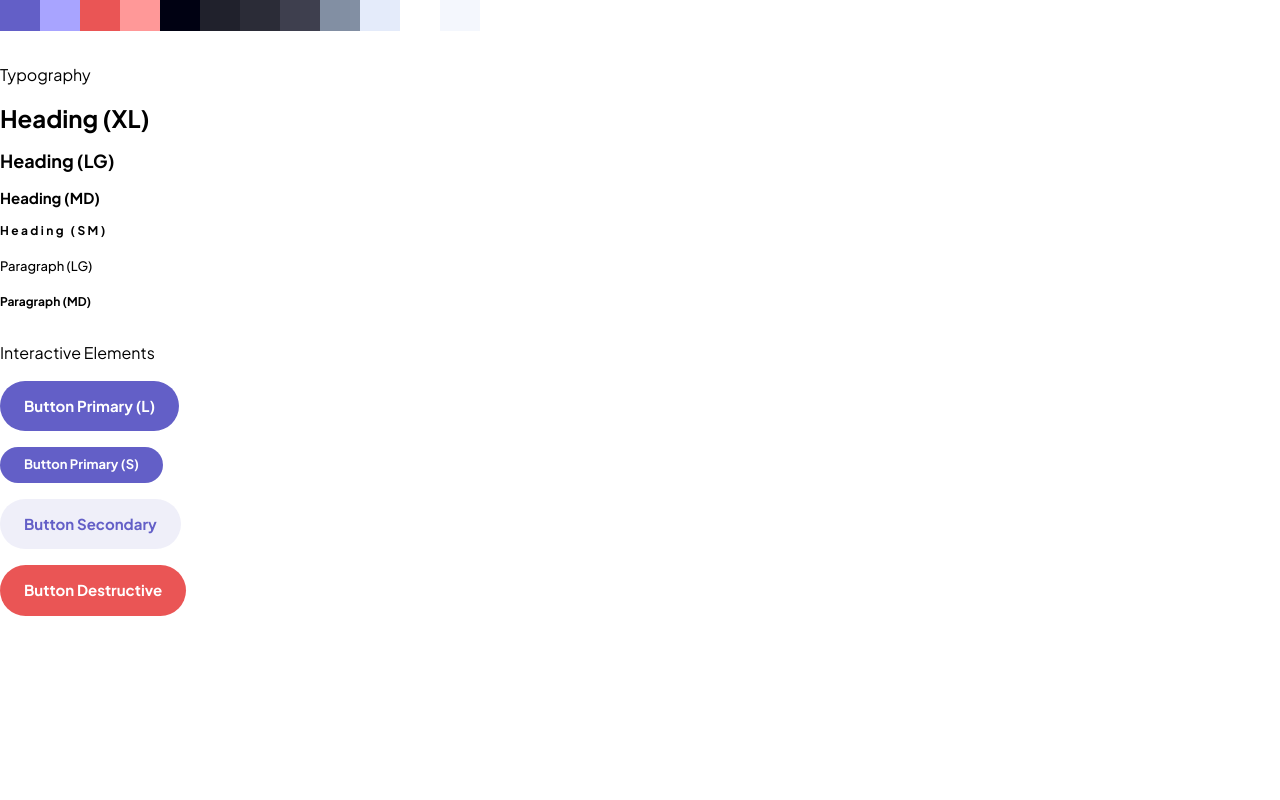
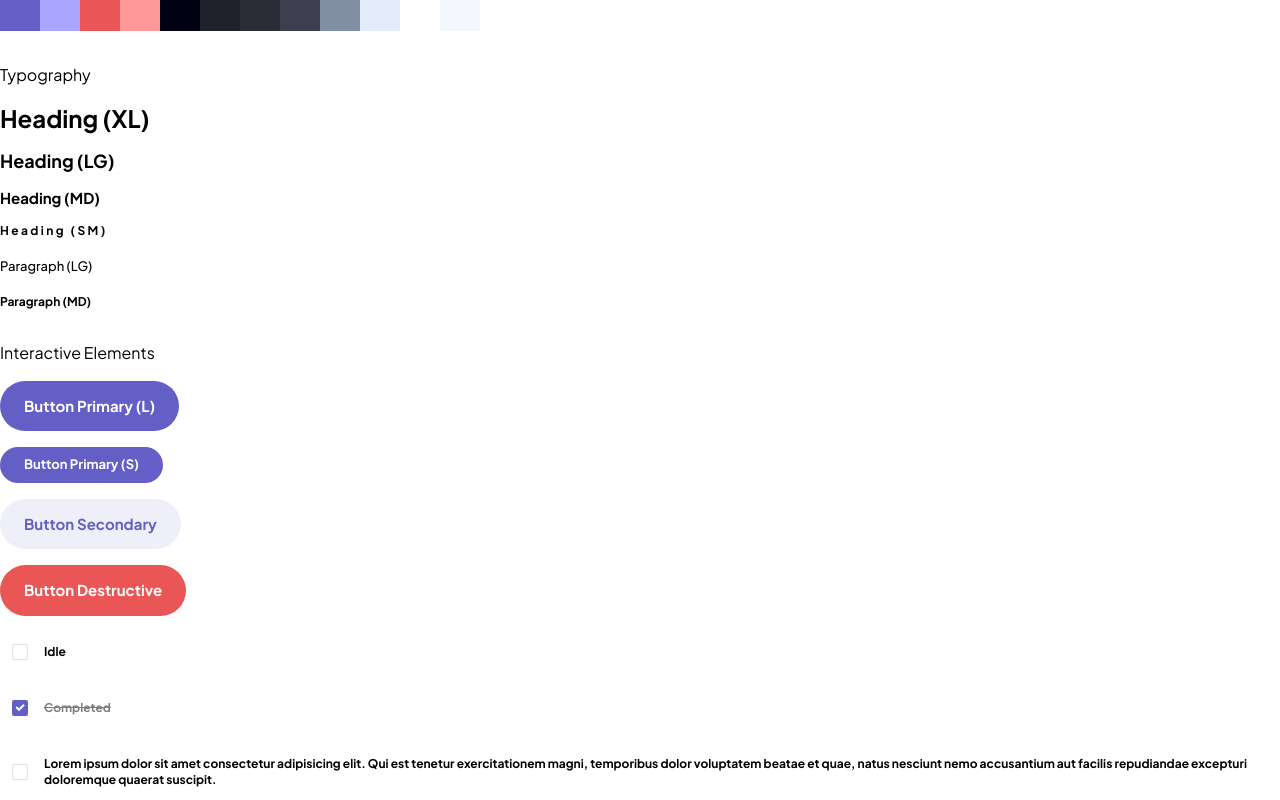
Before and after one commit to Patrick-Dolan/kanban, a React (Vite) app: page / in a window 1280 px wide. Shown: the part 221-1021 px from the top of the page. Before the commit the page ends 837 px from the top, so only its background shows below. Built offline with nearby package versions, Linux system fonts and the light colour scheme.

Commit message:
add SubtaskCheckboxes for testing

```diff
--- a/src/App.tsx
+++ b/src/App.tsx
@@ -1,13 +1,18 @@
 import Button from "./components/shared/Button";
+import SubtaskCheckbox from "./components/shared/formfields/SubtaskCheckbox";
 import Heading from "./components/shared/typography/Heading";
 import Paragraph from "./components/shared/typography/Paragraph";
 import { useTheme } from "./context/ThemeContext";
+import { useState } from "react";
 
 function App() {
   const { toggleTheme } = useTheme();
+  const [task1, setTask1] = useState(false);
+  const [task2, setTask2] = useState(true);
+  const [task3, setTask3] = useState(false);
 
   return (
-    <div className="space-y-8 min-h-screen dark:bg-black-2 dark:text-white">
+    <div className="space-y-8 min-h-screen dark:bg-black-3 dark:text-white">
       <h1 className="text-center">KanBan</h1>
       <hr />
       <Button text="Dark/Light" onClick={toggleTheme} />
@@ -43,6 +48,13 @@ function App() {
         <Button text="Button Primary (S)" variant="primary" size="sm" />
         <Button text="Button Secondary" variant="secondary" />
         <Button text="Button Destructive" variant="destructive" />
+        <SubtaskCheckbox task="Idle" checked={task1} onClick={() => setTask1(prev => !prev)} />
+        <SubtaskCheckbox task="Completed" checked={task2} onClick={() => setTask2(prev => !prev)} />
+        <SubtaskCheckbox
+          task="Lorem ipsum dolor sit amet consectetur adipisicing elit. Qui est tenetur exercitationem magni, temporibus dolor voluptatem beatae et quae, natus nesciunt nemo accusantium aut facilis repudiandae excepturi doloremque quaerat suscipit."
+          checked={task3}
+          onClick={() => setTask3(prev => !prev)}
+        />
       </div>
     </div>
   )
```
